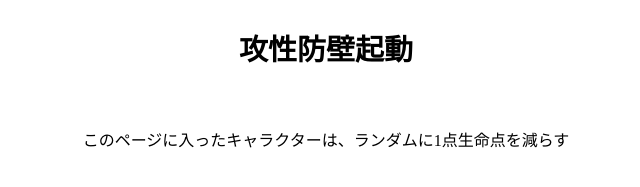
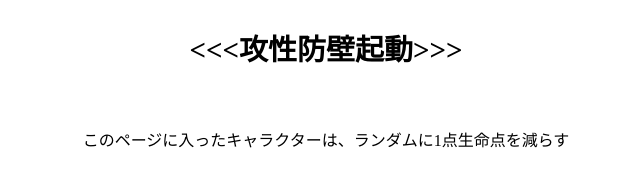
Before and after one commit to minfull1945/HIRASAKAKIKAN, a plain HTML site: page error.html in a window 1280 px wide. Shown: the part 185-372 px from the top of the page, 314-954 px from the left. Drawn offline with Linux system fonts and the light colour scheme.

Commit message:
Update error.html

```diff
--- a/error.html
+++ b/error.html
@@ -23,7 +23,7 @@
         <div id="error_message" class="center" style="margin:20px;">
             <p>何適当なIDとパスワード入れとんねん！</p>
             <p>ぶっ殺したらあ！！！！！！！！！！</p>
-            <p>攻性防壁起動</p>
+            <p><<<攻性防壁起動>>></p>
         </div>
         <p>このページに入ったキャラクターは、ランダムに1点生命点を減らす</p>
     </div>
```
